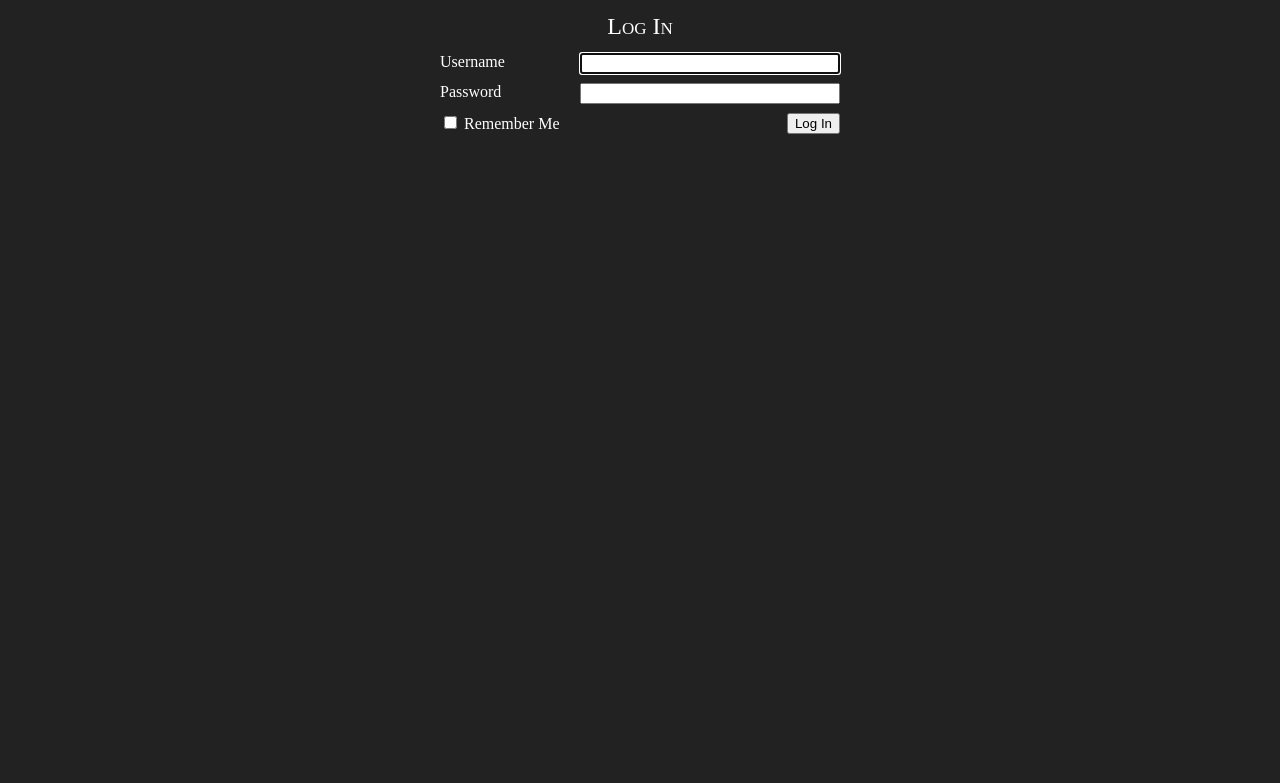
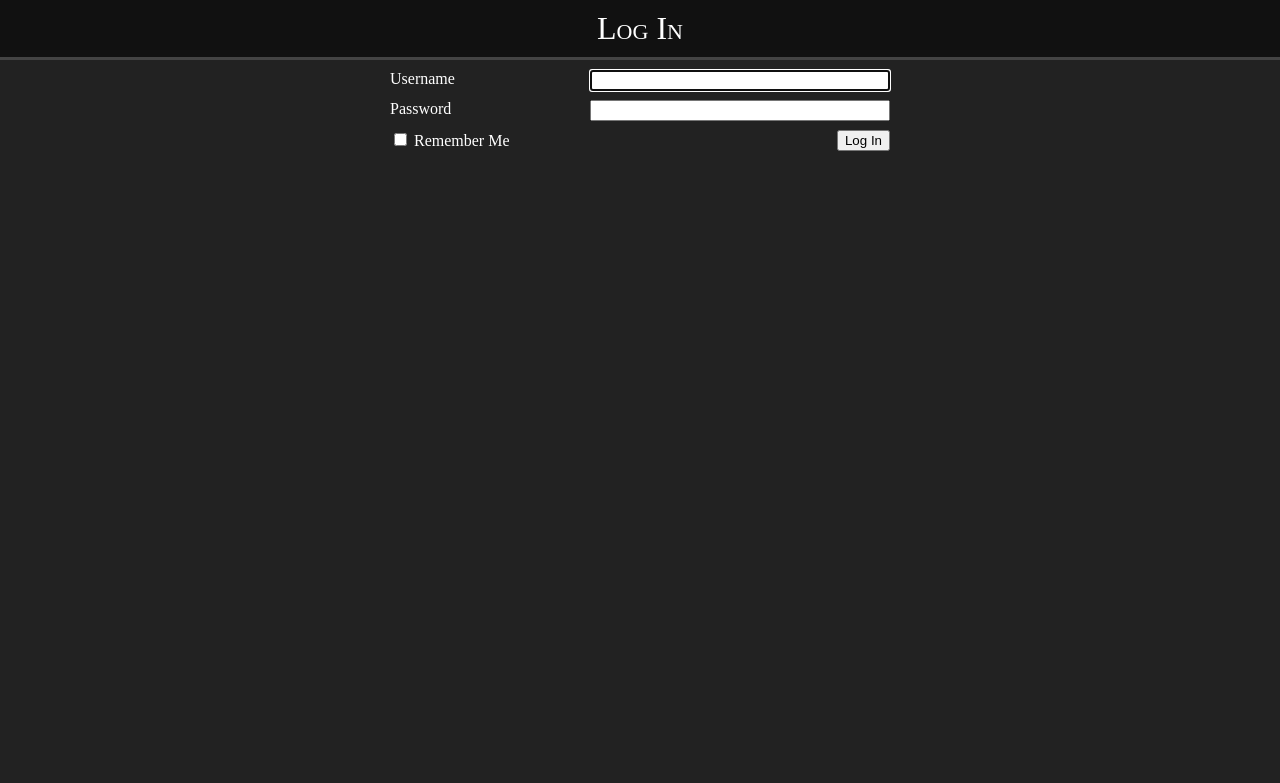
Before and after one commit to spurll/tournament, a Flask app: a page that uses tournament/templates/base.html in a window 1280 px wide. Shown: the top 783 px of the page. Run offline with Flask 2, Linux system fonts and the light colour scheme; parts of the project's set-up code (start-up, migrations or seed data) failed here and were passed over.

Commit message:
Improved layout and mobile experience.

```diff
--- a/tournament/templates/base.html
+++ b/tournament/templates/base.html
@@ -1,7 +1,7 @@
 <html>
     <head>
-		<meta name="viewport" content="width=500px">
-		<meta name=“viewport” content="initial-scale=1.0">
+		<!-- Support for iOS device sizes. -->
+		<meta name="viewport" content='width=device-width, initial-scale=1.0, maximum-scale=1.0, user-scalable=0'>
 
 		{% if title %}
 			<title>{{title}}</title>
@@ -9,52 +9,131 @@
 
 		<style type="text/css">
 			.text { font-family: serif; }
-			.window { width: 400px; margin: auto; }
-			.title { font-family: serif; font-variant: small-caps; font-size: 150%; text-align: center; padding-top: 5px; padding-bottom: 10px; margin: auto; height: 30px; width: 400px; }
 			.heading { font-family: serif; font-variant: small-caps; text-align: center; padding-top: 5px; padding-bottom: 10px; }
-			.user { font-family: serif; text-align: right; padding-top: 20px; padding-right: 30px; position: fixed; width: 20%; right: 0px; top: 0px; }
-			.back { font-family: serif; text-align: left; padding-top: 20px; padding-left: 30px; position: fixed; width: 20%; left: 0px; top: 0px; }
 			.messages { font-style: italic; text-align: center; }
+
+			#content { width: 500px; margin: auto; padding-top: 10px; }
+
+			#title-buffer {
+				width: 100%;
+				height: 52px;
+				top: 0px;
+				position: static;
+			}
+
+			#title-bar {
+				width: 100%;
+				top: 0px;
+				position: fixed;
+				background-color: #111111;
+				border-bottom: solid #444444;
+			}
+
+			#title {
+				width: 60%;
+				margin: auto;
+				font-variant: small-caps;
+				font-size: 200%;
+				text-align: center;
+				padding-top: 10px;
+				padding-bottom: 10px;
+			}
+
+			#links {
+				width: calc(20% - 20px);
+				float: left;
+				text-align: left;
+				padding: 10px;
+			}
+
+			#user {
+				width: calc(20% - 20px);
+				float: right;
+				text-align: right;
+				padding: 10px;
+			}
+
+			.reported { color: #555555; }
+			.wide { width: 60%; top: 0px; }
+			.narrow { width: 40%; top: 0px; }
+			.right { float: right; text-align: right; }
 			.section { padding-top: 5px; padding-bottom: 10px; }
-			.reported { color: #555555; }
-			.wide { width: 65%; top: 0px; }
-			.narrow { width: 35%; top: 0px; }
-			.right { float: right; text-align: right; }
 
 			a:link { text-decoration: none; color: #888888; }
 			a:visited { text-decoration: none; color: #888888; }
 			a:hover { text-decoration: none; color: #ffffff; }
 			a:active { text-decoration: none; color: #888888; }
 
-			body { color: #ffffff; background-color: #222222; overflow-y:auto; }
+			body { color: #ffffff; background-color: #222222; overflow-y: auto; margin: 0px; }
+			p { margin: 5px; text-align: center }
 			table { width: 100%; margin-top: 5px; margin-bottom: 10px; }
-			p { margin: 5px; text-align: center }
 			th { text-align: left; font-variant: small-caps; }
 
 			input[type="text"] { width: 100%; }
 			input[type="password"] { width: 100%; }
 			input { color: #000000; }
 		</style>
+
 		<link rel="shortcut icon" href="{{url_for('static', filename='icon.png')}}"/>
-    </head>
+
+		<script>
+			document.addEventListener("DOMContentLoaded", function(event) {
+				resizeContent();
+				resizeBuffer();
+			});
+
+			window.onresize = function() {
+				resizeBuffer();
+			};
+
+			function resizeBuffer() {
+				// Resizes the title buffer which pushes content down below the floating title bar.
+				document.getElementById('title-buffer').style.height = document.getElementById('title-bar').offsetHeight + 'px';
+			}
+
+			function resizeContent() {
+				// http://stackoverflow.com/questions/1248081/get-the-browser-viewport-dimensions-with-javascript
+				var width = Math.max(document.documentElement.clientWidth, window.innerWidth || 0);
+				if (width < document.getElementById('content').offsetWidth) {
+					// Resizes the content window to be smaller if viewed on a small screen.
+					document.getElementById('content').style.width = width;
+
+					// Moves and resizes the links information on a smaller screen.
+					document.getElementById('links').style.width = 'auto';
+					document.getElementById('links').style.margin = 'auto';
+					document.getElementById('links').style.float = 'none';
+					document.getElementById('links').style.textAlign = 'center';
+
+					// Moves and resizes the login information on a smaller screen.
+					document.getElementById('user').style.width = 'auto';
+					document.getElementById('user').style.margin = 'auto';
+					document.getElementById('user').style.float = 'none';
+					document.getElementById('user').style.textAlign = 'center';
+				}
+			}
+		</script>
+	 </head>
 
 	<body>
-		{% if user %}
-			<div class="user">
-				Logged in as {{user.name}}. <a href="{{ url_for('logout') }}">Log out.</a>
-				{% if user.is_admin() %}
-					<br/><a href="{{ url_for('clear') }}">Delete All Tournaments</a>
+		<div id="title-buffer"></div>
+		<div id="title-bar">
+			<div id="links">
+				{% if link %}
+					<a href="{{link['url']}}">{{link['text']}}</a>
 				{% endif %}
 			</div>
-		{% endif %}
 
-		{% if title %}
-			<div class="title">{{title}}</div>
-		{% endif %}
+			<div id="user">
+				{% if user %}
+					Logged in as {{user.name}}. <a href="{{ url_for('logout') }}">Log out.</a>
+					{% if user.is_admin() %}
+						<br/><a href="{{ url_for('clear') }}">Delete All Tournaments</a>
+					{% endif %}
+				{% endif %}
+			</div>
 
-		{% if round %}
-			<div class="heading">Round {{round}}</div>
-		{% endif %}
+			<div id="title">{{title}}</div>
+		</div>
 
 		{% with messages = get_flashed_messages() %}
 			<div class="messages">
@@ -66,7 +145,11 @@
 			</div>
 		{% endwith %}
 
-		<div class="window">
+		<div id="content">
+			{% if round %}
+				<div class="heading">Round {{round}}</div>
+			{% endif %}
+
 			{% block content %}
 			{% endblock %}
 		</div>
--- a/tournament/templates/create.html
+++ b/tournament/templates/create.html
@@ -97,7 +97,4 @@
 			</div>
 		</form>
 	</div>
-	<div class="back">
-		<a href="{{url_for("suspend")}}">Cancel</a>
-	</div>
 {% endblock %}
--- a/tournament/templates/edit.html
+++ b/tournament/templates/edit.html
@@ -41,7 +41,4 @@
 			</table>
 		</div>
 	</div>
-	<div class="back">
-		<a href="{{url_for('main_menu')}}">Main Menu</a>
-	</div>
 {% endblock %}
--- a/tournament/templates/match.html
+++ b/tournament/templates/match.html
@@ -23,7 +23,4 @@
 			</div>
 		</form>
 	</div>
-	<div class="back">
-		<a href="{{url_for('report_results')}}">Back</a>
-	</div>
 {% endblock %}
--- a/tournament/templates/pairing.html
+++ b/tournament/templates/pairing.html
@@ -20,7 +20,4 @@
 			{% endfor %}
 		</table>
 	</div>
-	<div class="back">
-		<a href="{{url_for('main_menu')}}">Main Menu</a>
-	</div>
 {% endblock %}
--- a/tournament/templates/report.html
+++ b/tournament/templates/report.html
@@ -48,7 +48,4 @@
 			{% endfor %}
 		</table>
 	</div>
-	<div class="back">
-		<a href="{{url_for('main_menu')}}">Main Menu</a>
-	</div>
 {% endblock %}
--- a/tournament/templates/seating.html
+++ b/tournament/templates/seating.html
@@ -10,7 +10,4 @@
 			</ol>
 		{% endfor %}
 	</div>
-	<div class="back">
-		<a href="{{url_for('main_menu')}}">Main Menu</a>
-	</div>
 {% endblock %}
--- a/tournament/templates/select.html
+++ b/tournament/templates/select.html
@@ -8,7 +8,4 @@
 			{% endfor %}
 		</div>
 	</div>
-	<div class="back">
-		<a href="{{url_for('main_menu')}}">Main Menu</a>
-	</div>
 {% endblock %}
--- a/tournament/templates/stats.html
+++ b/tournament/templates/stats.html
@@ -30,7 +30,4 @@
 			{% endfor %}
 		</table>
 	</div>
-	<div class="back">
-		<a href="{{url_for('player_stats')}}">Back</a>
-	</div>
 {% endblock %}
--- a/tournament/templates/tournament.html
+++ b/tournament/templates/tournament.html
@@ -36,7 +36,4 @@
 			{% endif %}
 		</div>
 	</div>
-	<div class="back">
-		<a href="{{url_for("suspend")}}">Suspend Tournament</a>
-	</div>
 {% endblock %}
--- a/tournament/views.py
+++ b/tournament/views.py
@@ -35,7 +35,7 @@ def list_tournaments():
         flash("You don't have any active tournaments.")
 
     return render_template("list.html", title="Active Tournaments", user=user,
-                           tournaments=tournaments, round=None)
+                           tournaments=tournaments, round=None, next=None)
 
 
 @app.route('/create', methods=['GET', 'POST'])
@@ -77,8 +77,9 @@ def create_tournament():
             print('Unable to validate: {}'.format(form.errors))
 
     title = 'Create Tournament'
+    link = {'url': url_for('list_tournaments'), 'text': 'Cancel'}
     return render_template("create.html", title=title, user=g.user, form=form,
-                           round=None)
+                           round=None, link=link)
 
 
 @app.route('/resume', methods=['GET'])
@@ -165,9 +166,10 @@ def main_menu():
     # We need a way to guarantee that whenever a bye match is created, it is
     # initialized with one player and with seat_1_wins initialized to 2.
 
+    link = {'url': url_for('suspend'), 'text': 'Suspend Tournament'}
     return render_template("tournament.html", title=title, user=user,
                            round=round, seated=seated, paired=paired,
-                           reporting=reporting, reported=reported)
+                           reporting=reporting, reported=reported, link=link)
 
 
 @app.route('/seat')
@@ -233,8 +235,9 @@ def view_seats():
         tables.append(table)
 
     title = "Seating"
+    link = {'url': url_for('main_menu'), 'text': 'Back'}
     return render_template("seating.html", title=title, user=user,
-                           tables=tables, round=None)
+                           tables=tables, round=None, link=link)
 
 
 @app.route('/pair')
@@ -393,7 +396,8 @@ def view_pairs():
     title = "Pairings"
     round = tournament.current_round()
     matches = sorted(round.matches, key=lambda m: m.table_number)
-    return render_template("pairing.html", title=title, user=user,
+    link = {'url': url_for('main_menu'), 'text': 'Back'}
+    return render_template("pairing.html", title=title, user=user, link=link,
                            round=round.round_number, matches=matches)
 
 
@@ -454,9 +458,10 @@ def edit_pairings():
 
     title = "Edit Pairings"
     matches = sorted(round.matches, key=lambda m: m.table_number)
+    link = {'url': url_for('main_menu'), 'text': 'Back'}
     return render_template("edit.html", title=title, user=user,
                            round=round.round_number, matches=matches,
-                           player=player)
+                           player=player, link=link)
 
 
 @app.route('/report')
@@ -478,7 +483,8 @@ def report_results():
     title = "Report Results"
     round = tournament.current_round()
     matches = sorted(round.matches, key=lambda m: m.table_number)
-    return render_template("report.html", title=title, user=user,
+    link = {'url': url_for('main_menu'), 'text': 'Back'}
+    return render_template("report.html", title=title, user=user, link=link,
                            round=round.round_number, matches=matches)
 
 
@@ -542,7 +548,8 @@ def report_match():
     form.seat_1.label = "Wins for {}".format(match.seat_1.name)
     form.seat_2.label = "Wins for {}".format(match.seat_2.name)
     form.match.data = match.id
-    return render_template("match.html", title=title, user=user,
+    link = {'url': url_for('report_results'), 'text': 'Back'}
+    return render_template("match.html", title=title, user=user, link=link,
                            round=round.round_number, match=match, form=form)
 
 
@@ -564,7 +571,8 @@ def standings():
 
     title = "Standings"
     players = sorted(tournament.players.all(), key=rank, reverse=True)
-    return render_template("standings.html", title=title, user=user,
+    link = {'url': url_for('main_menu'), 'text': 'Back'}
+    return render_template("standings.html", title=title, user=user, link=link,
                            round=round, players=players, close=False)
 
 
@@ -586,8 +594,9 @@ def player_stats():
     players = tournament.players
     title = "Detailed Player Statistics"
     round = tournament.current_round().round_number
+    link = {'url': url_for('main_menu'), 'text': 'Back'}
     return render_template("select.html", title=title, user=user, round=round,
-                           players=players, next="player_details")
+                           players=players, next="player_details", link=link)
 
 
 @app.route('/details', methods=['GET'])
@@ -643,8 +652,9 @@ def player_details():
 
     title = "Statistics for {}".format(player.name)
     round = tournament.current_round().round_number
+    link = {'url': url_for('player_stats'), 'text': 'Back'}
     return render_template("stats.html", title=title, user=user, round=round,
-                           player=player, matches=match_details)
+                           player=player, matches=match_details, link=link)
 
 
 @app.route('/drop')
@@ -681,12 +691,15 @@ def drop_player():
 
     players = tournament.active_players()
     title = "Drop Players"
+    link = {'url': url_for('player_stats'), 'text': 'Back'}
     return render_template("select.html", title=title, user=user, round=round,
-                           players=players, next="drop_player")
+                           players=players, next="drop_player", link=link)
 
 
     # If the player is in a match (that hasn't been reported yet), remove them.
     # (Becomes a BYE.)
+
+    #TODO: Wait, why is there a second return call here?
     return redirect(url_for('main_menu'))
 
 
@@ -708,7 +721,8 @@ def close_tournament():
     title = "Final Standings"
     round = tournament.current_round().round_number
     players = sorted(tournament.players.all(), key=rank, reverse=True)
-    return render_template("standings.html", title=title, user=user,
+    link = {'url': url_for('player_stats'), 'text': 'Cancel'}
+    return render_template("standings.html", title=title, user=user, link=link,
                            round=round, players=players, close=tournament.id)
 
 
```
